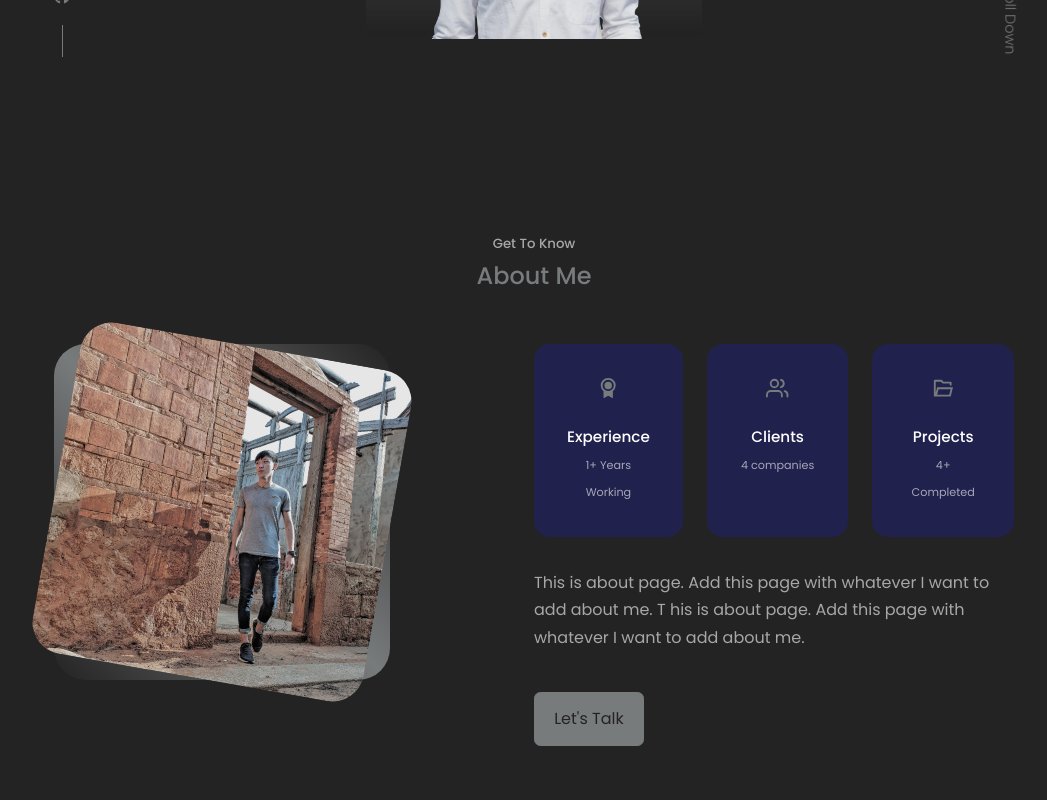
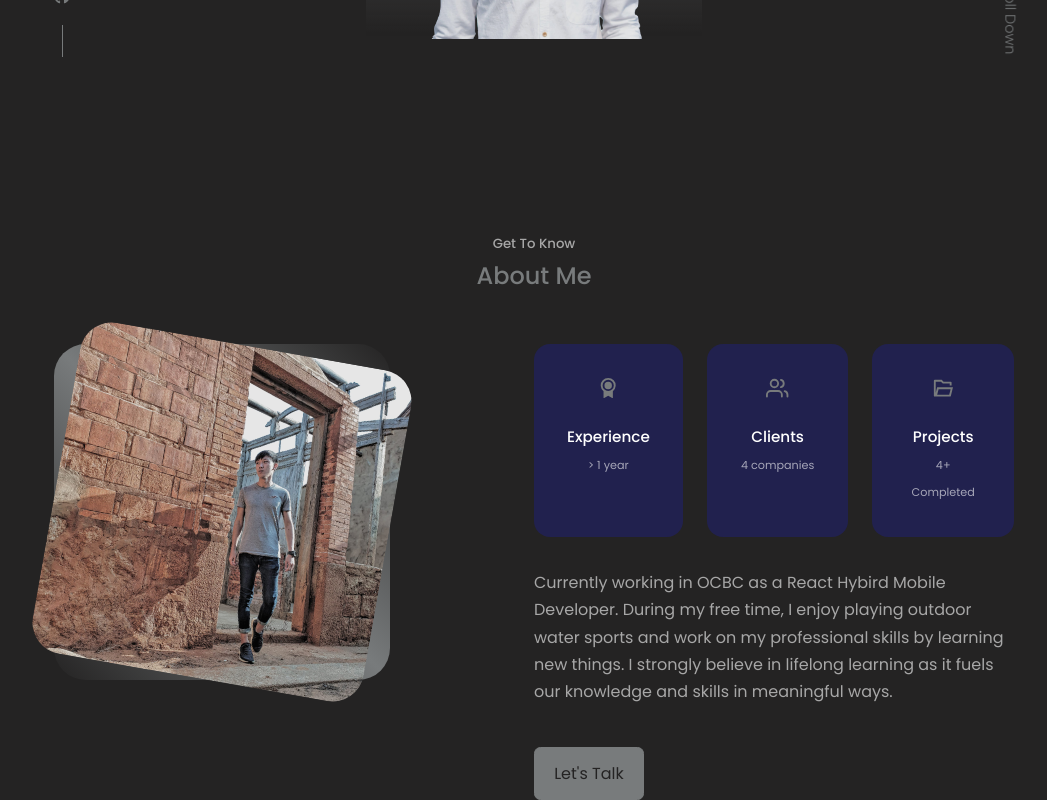
Before and after one commit to CleAyz/ClementPortfolio, a React (Create React App) app: page / in a window 1280 px wide. Shown: the part 695-1495 px from the top of the page, without its empty margins (106-1153 px from the left). Before the commit the page ends 1441 px from the top, so only its background shows below. Built offline with nearby package versions, Linux system fonts and the light colour scheme.

Commit message:
update about me details

```diff
--- a/src/components/about/About.tsx
+++ b/src/components/about/About.tsx
@@ -25,7 +25,7 @@ const About = () => {
                         <article className='about__card'>
                             <RiAwardFill className='about__icon' />
                             <h5>Experience</h5>
-                            <small>1+ Years Working</small>
+                            <small>&gt; 1 year</small>
                         </article>
 
                         <article className='about__card'>
@@ -40,8 +40,9 @@ const About = () => {
                             <small>4+ Completed</small>
                         </article>
                     </div>
-                    <p>This is about page. Add this page with whatever I want to add about me. T
-                        his is about page. Add this page with whatever I want to add about me.
+                    <p>Currently working in OCBC as a React Hybird Mobile Developer.
+                        During my free time, I enjoy playing outdoor water sports and work on my professional skills by learning new things.
+                        I strongly believe in lifelong learning as it fuels our knowledge and skills in meaningful ways.
                     </p>
 
                     <a href="#contact" className='btn btn-primary'>Let's Talk</a>
```
